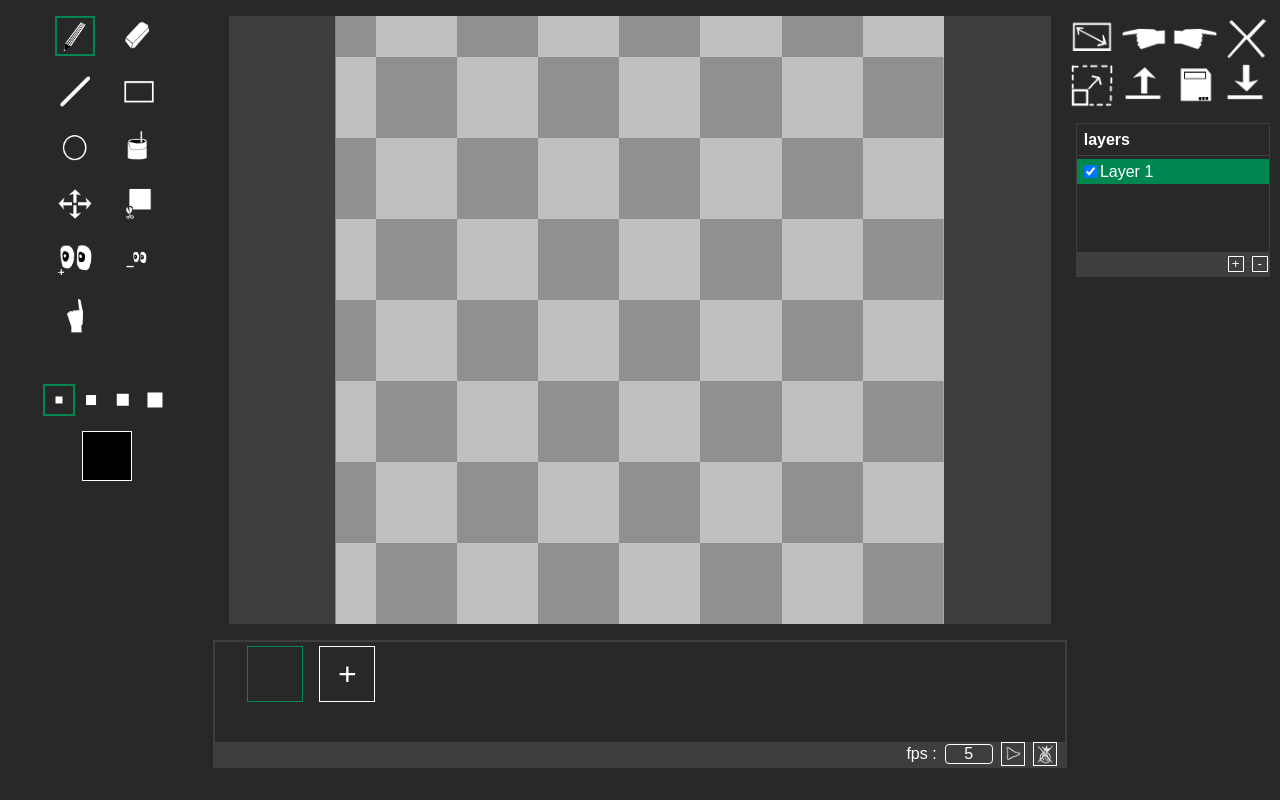
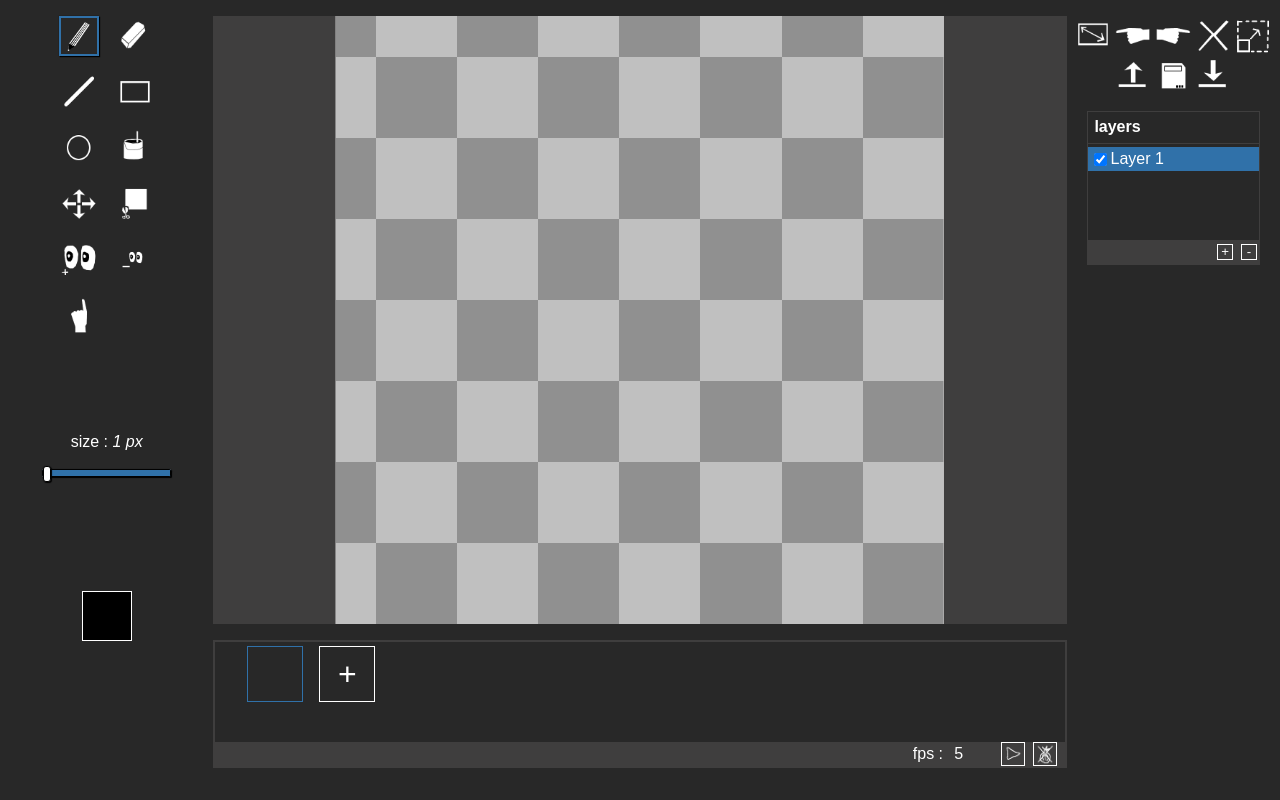
Before and after one commit to achtaitaipai/sketch-webcomponent, a website built with Vite: page index.html in a window 1280 px wide. Built offline with nearby package versions, Linux system fonts and the light colour scheme.

Commit message:
onion + style

```diff
--- a/index.html
+++ b/index.html
@@ -58,33 +58,11 @@
 					/></label>
 				</div>
 				<!-- SIZES -->
-				<div class="sizes" id="sizes-js">
-					<input type="radio" name="size" id="1" value="1" class="sizes_radio" checked /><label
-						for="1"
-						class="sizes_label"
-						tooltip-text="Set size to 1px"
-						tooltip-right
-						><span></span></label
-					><input type="radio" name="size" id="2" value="2" class="sizes_radio" /><label
-						for="2"
-						class="sizes_label"
-						tooltip-text="Set size to 2px"
-						tooltip-right
-						><span></span></label
-					><input type="radio" name="size" id="3" value="3" class="sizes_radio" /><label
-						for="3"
-						class="sizes_label"
-						tooltip-text="Set size to 3px"
-						tooltip-right
-						><span></span></label
-					><input type="radio" name="size" id="4" value="4" class="sizes_radio" /><label
-						for="4"
-						class="sizes_label"
-						tooltip-text="Set size to 4px"
-						tooltip-right
-						><span></span
-					></label>
+				<div class="size" id="size-js">
+					<label for="sizepx" class="size_label">size : <i>1 px</i></label
+					><input type="range" name="sizepx" id="sizepx" class="size_input" min="1" max="16" value="1" />
 				</div>
+
 				<!-- COLORS -->
 				<button class="color" label="color" id="colorBtn-js" tooltip-text="Choose a color" tooltip-right></button>
 				<color-picker
@@ -92,6 +70,7 @@
 				></color-picker>
 			</div>
 			<sketch-app width="30" height="30" class="sketch"></sketch-app>
+
 			<div class="rightBlock">
 				<!-- ACTIONS -->
 				<div class="actions">
--- a/src/main.ts
+++ b/src/main.ts
@@ -21,7 +21,7 @@ customElements.define('sketch-app', Sketch)
 const sketch = <Sketch>document.querySelector('sketch-app')
 
 ToolsBtn.init('#tools-js input[type=radio]', sketch)
-SizesBtn.init('#sizes-js input[type=radio]', sketch)
+SizesBtn.init('#size-js', sketch)
 ActionsBtns.init('.actions_btn', sketch)
 ColorsBtn.init('#colorBtn-js', sketch)
 LayersWindow.init('#layers-js', sketch)
--- a/src/scripts/Interface/AnimActions.ts
+++ b/src/scripts/Interface/AnimActions.ts
@@ -3,15 +3,16 @@ import Sketch from '../Sketch'
 export default class AnimActions {
 	private static _sketch: Sketch
 	private static _playBtn: HTMLInputElement
-	// private static _oignonBtn: HTMLInputElement
+	private static _onionBtn: HTMLInputElement
 	private static _fpsInput: HTMLInputElement
 
 	static init(sketch: Sketch) {
 		this._playBtn = document.getElementById('play') as HTMLInputElement
-		// this._oignonBtn = document.getElementById('oignon') as HTMLInputElement
+		this._onionBtn = document.getElementById('oignon') as HTMLInputElement
 		this._fpsInput = document.getElementById('fps') as HTMLInputElement
 		this._playBtn.addEventListener('click', this._handleClickPlay.bind(this))
-		this._fpsInput.addEventListener('input', this._handleInputFps.bind(this))
+		this._fpsInput.addEventListener('change', this._handleChangeFps.bind(this))
+		this._onionBtn.addEventListener('change', this._handleChangeOnion.bind(this))
 		this._sketch = sketch
 	}
 
@@ -21,9 +22,16 @@ export default class AnimActions {
 		else this._sketch.stop()
 	}
 
-	private static _handleInputFps(e: Event) {
+	private static _handleChangeFps(e: Event) {
 		const target = e.target as HTMLInputElement
-		const fps = target.valueAsNumber
-		this._sketch.fps = fps
+		const fps = target.value
+		const value = Math.floor(Math.min(24, Math.max(1, Number(fps))))
+		target.value = value.toString()
+		this._sketch.fps = value
+	}
+
+	private static _handleChangeOnion() {
+		this._sketch.onion = this._onionBtn.checked
+		this._sketch.updatePreview()
 	}
 }
--- a/src/scripts/Interface/SizesBtn.ts
+++ b/src/scripts/Interface/SizesBtn.ts
@@ -2,11 +2,14 @@ import Sketch from '../Sketch/Index'
 
 export default class SizesBtn {
 	static init(selector: string, sketch: Sketch) {
-		const btns = document.querySelectorAll<HTMLInputElement>(selector)
-		btns.forEach(btn => {
-			btn.addEventListener('click', _ => {
-				sketch.size = Number(btn.value)
-			})
+		const container = document.querySelector<HTMLElement>(selector)
+		const input = container?.querySelector('input')
+		const label = container?.querySelector('label')
+
+		input?.addEventListener('input', _ => {
+			const value = input?.valueAsNumber
+			if (label) label.innerHTML = `size : <i>${value} px</i>`
+			sketch.size = value
 		})
 	}
 }
--- a/src/scripts/Sketch/FramesManagers.ts
+++ b/src/scripts/Sketch/FramesManagers.ts
@@ -47,6 +47,11 @@ export default class FramesManager {
 		return this.currentFrame?.currentLayer()
 	}
 
+	get previousFrame() {
+		const index = this.frames.findIndex(frame => frame.id === this._frameIndex)
+		return this.frames[index - 1] ?? null
+	}
+
 	public clear() {
 		this.currentFrame?.clear()
 	}
--- a/src/scripts/Sketch/Index.ts
+++ b/src/scripts/Sketch/Index.ts
@@ -17,6 +17,7 @@ export default class Sketch extends HTMLElement {
 	public size = 1
 	public color: string = '#000000'
 	private _tools: ToolsManager
+	public onion = false
 
 	private _animationFrame: number | null = null
 	private _nextFrame: number | null = null
@@ -136,8 +137,13 @@ export default class Sketch extends HTMLElement {
 	}
 
 	public updatePreview() {
+		const onionImg = this.frameManager.previousFrame?.preview
+
 		this._ctx.clearRect(0, 0, this._canvas.width, this._canvas.height)
 		this._ctx.drawImage(this._background.canvas, 0, 0)
+		this._ctx.globalAlpha = 0.4
+		if (this.onion && onionImg && !this.playing) this._ctx.drawImage(onionImg, 0, 0)
+		this._ctx.globalAlpha = 1
 		if (this.frameManager.currentFrame) this._ctx.drawImage(this.frameManager.currentFrame.preview, 0, 0)
 		this._ctx.drawImage(this._cursor.canvas, 0, 0)
 	}
--- a/src/style/base/_variables.scss
+++ b/src/style/base/_variables.scss
@@ -1,4 +1,5 @@
 $primary-200: #3f3e3e;
 $primary-0: #282828;
-$accent: #008751;
+$accent: #3071a9;
 $error: #a22b2d;
+$boxShadow: 1px 1px 1px #000000, 0px 0px 1px #0d0d0d;
--- a/src/style/components/_actions.scss
+++ b/src/style/components/_actions.scss
@@ -2,21 +2,23 @@
 	display: flex;
 	flex-wrap: wrap;
 	align-items: center;
+	justify-content: center;
 	&_btn {
-		width: calc(100% / 4 - 2px);
-		display: grid;
-		place-items: center;
+		width: 2.5rem;
+		height: 2.5rem;
+		position: relative;
+		cursor: pointer;
+		padding: 0.125rem;
 		background-color: transparent;
 		border: 0;
-		cursor: pointer;
-		padding: 0;
-		height: fit-content;
 		img {
-			width: 90%;
 			transition: transform 0.2s;
+			object-fit: cover;
+			height: 100%;
 		}
 		&:hover {
-			border: 1px solid $accent;
+			border: 2px solid $accent;
+			box-shadow: $boxShadow;
 			img {
 				transform: scale(1.2);
 			}
--- a/src/style/components/_anim.scss
+++ b/src/style/components/_anim.scss
@@ -132,20 +132,19 @@
 	}
 	// style input number
 	&_fps {
-		width: 3rem;
-		border: 1px solid white;
+		width: 2.6rem;
+		padding-left: 0.2rem;
 		border-radius: 0.25rem;
+		border: 0;
 		background-color: transparent;
 		color: white;
-		text-align: center;
 		font-size: 1rem;
 		cursor: pointer;
 		transition: background-color 0.3s;
-		&:hover {
-			background-color: $accent;
+		&:hover,
+		&:focus {
+			// background-color: $accent;
+			outline: 1px solid white;
 		}
 	}
-	&_fps::-webkit-inner-spin-button {
-		-webkit-appearance: none;
-	}
 }
--- a/src/style/components/_layers.scss
+++ b/src/style/components/_layers.scss
@@ -1,7 +1,7 @@
 .layers {
 	color: white;
 	outline: 1px solid $primary-200;
-	width: max(90%, 9rem);
+	width: 80%;
 	&_title {
 		border-bottom: 1px solid $primary-200;
 		padding: 0.4rem;
@@ -43,5 +43,9 @@
 		border: 1px solid white;
 		cursor: pointer;
 		color: white;
+		transition: background-color 0.2s;
+		&:hover {
+			background-color: $accent;
+		}
 	}
 }
--- a/src/style/components/_sizes.scss
+++ b/src/style/components/_sizes.scss
@@ -1,36 +1,98 @@
-.sizes {
+.size {
 	display: flex;
-	flex-direction: row;
+	flex-direction: column;
 	align-items: center;
-	margin-bottom: 1rem;
-	margin-top: 3rem;
-	&_radio {
-		display: none;
+	justify-content: center;
+	&_label {
+		color: white;
+		white-space: nowrap;
 	}
-	&_label {
-		width: 2rem;
-		height: 2rem;
-		position: relative;
+	&_input {
 		cursor: pointer;
-		& span {
-			content: '';
-			position: absolute;
-			left: 50%;
-			top: 50%;
-			transform: translate(-50%, -50%);
-			background-color: white;
-		}
-	}
-	&_radio:checked + &_label {
-		border: 2px solid $accent;
 	}
 }
-
-@for $i from 1 to 9 {
-	.sizes_label:nth-of-type(#{$i}) {
-		& span {
-			width: calc(0.3rem + #{$i * 8%});
-			height: calc(0.3rem + #{$i * 8%});
-		}
+input[type='range'] {
+	-webkit-appearance: none;
+	margin: 18px 0;
+	width: 100%;
+	&:focus {
+		outline: none;
+	}
+	&::-webkit-slider-runnable-track {
+		width: 100%;
+		height: 8.4px;
+		cursor: pointer;
+		box-shadow: 1px 1px 1px #000000, 0px 0px 1px #0d0d0d;
+		background: $accent;
+		border-radius: 1.3px;
+		border: 0.2px solid #010101;
+	}
+	&::-webkit-slider-thumb {
+		box-shadow: 1px 1px 1px #000000, 0px 0px 1px #0d0d0d;
+		border: 1px solid #000000;
+		height: 1rem;
+		width: 0.5rem;
+		margin-top: -0.25rem;
+		border-radius: 3px;
+		background: #ffffff;
+		cursor: pointer;
+		-webkit-appearance: none;
+	}
+	&:focus::-webkit-slider-runnable-track {
+		background: #367ebd;
+	}
+	&::-moz-range-track {
+		width: 100%;
+		height: 8.4px;
+		cursor: pointer;
+		box-shadow: 1px 1px 1px #000000, 0px 0px 1px #0d0d0d;
+		background: $accent;
+		border-radius: 1.3px;
+		border: 0.2px solid #010101;
+	}
+	&::-moz-range-thumb {
+		box-shadow: 1px 1px 1px #000000, 0px 0px 1px #0d0d0d;
+		border: 1px solid #000000;
+		height: 1rem;
+		width: 0.5rem;
+		border-radius: 3px;
+		background: #ffffff;
+		cursor: pointer;
+	}
+	&::-ms-track {
+		width: 100%;
+		height: 8.4px;
+		cursor: pointer;
+		background: transparent;
+		border-color: transparent;
+		border-width: 16px 0;
+		color: transparent;
+	}
+	&::-ms-fill-lower {
+		background: $accent;
+		border: 0.2px solid #010101;
+		border-radius: 2.6px;
+		box-shadow: 1px 1px 1px #000000, 0px 0px 1px #0d0d0d;
+	}
+	&::-ms-fill-upper {
+		background: $accent;
+		border: 0.2px solid #010101;
+		border-radius: 2.6px;
+		box-shadow: 1px 1px 1px #000000, 0px 0px 1px #0d0d0d;
+	}
+	&::-ms-thumb {
+		box-shadow: 1px 1px 1px #000000, 0px 0px 1px #0d0d0d;
+		border: 1px solid #000000;
+		height: 1rem;
+		width: 0.5rem;
+		border-radius: 3px;
+		background: #ffffff;
+		cursor: pointer;
+	}
+	&:focus::-ms-fill-lower {
+		background: $accent;
+	}
+	&:focus::-ms-fill-upper {
+		background: $accent;
 	}
 }
--- a/src/style/components/_tools.scss
+++ b/src/style/components/_tools.scss
@@ -1,9 +1,11 @@
 .tools {
-	display: grid;
+	display: flex;
+	flex-wrap: wrap;
 	grid-template-columns: 3rem 3rem;
-	width: 100%;
-	justify-content: center;
-	justify-items: center;
+	width: min(100%, 6rem);
+	margin: 0 auto;
+	justify-content: flex-start;
+	// justify-items: center;
 	gap: 1rem;
 
 	&_radio {
@@ -18,18 +20,19 @@
 		// background-color: $primary-200;
 	}
 	&_label:hover {
+		border: 2px solid $accent;
+		box-shadow: $boxShadow;
 		img {
 			transform: scale(1.2);
 		}
-		border: 1px solid darken($accent, 10);
 	}
 	img {
 		object-fit: cover;
 		height: 100%;
 	}
-	&_radio:checked + &_label,
-	&_label:hover::after {
+	&_radio:checked + &_label {
 		z-index: 2;
 		border: 2px solid $accent;
+		box-shadow: $boxShadow;
 	}
 }
--- a/src/style/layout/_app.scss
+++ b/src/style/layout/_app.scss
@@ -8,7 +8,7 @@
 }
 
 .sketch {
-	margin: 1rem;
+	margin-block: 1rem;
 	grid-row: 1;
 	grid-column: 3 / -3;
 	background-color: $primary-200;
--- a/src/style/layout/_leftBlock.scss
+++ b/src/style/layout/_leftBlock.scss
@@ -5,5 +5,6 @@
 	width: 100%;
 	flex-direction: column;
 	align-items: center;
+	justify-content: space-between;
 	padding-top: 1rem;
 }
```
Also changed, not shown: src/scripts/Interface/AnimWindow.ts (+10 -4 lines), README.md.
